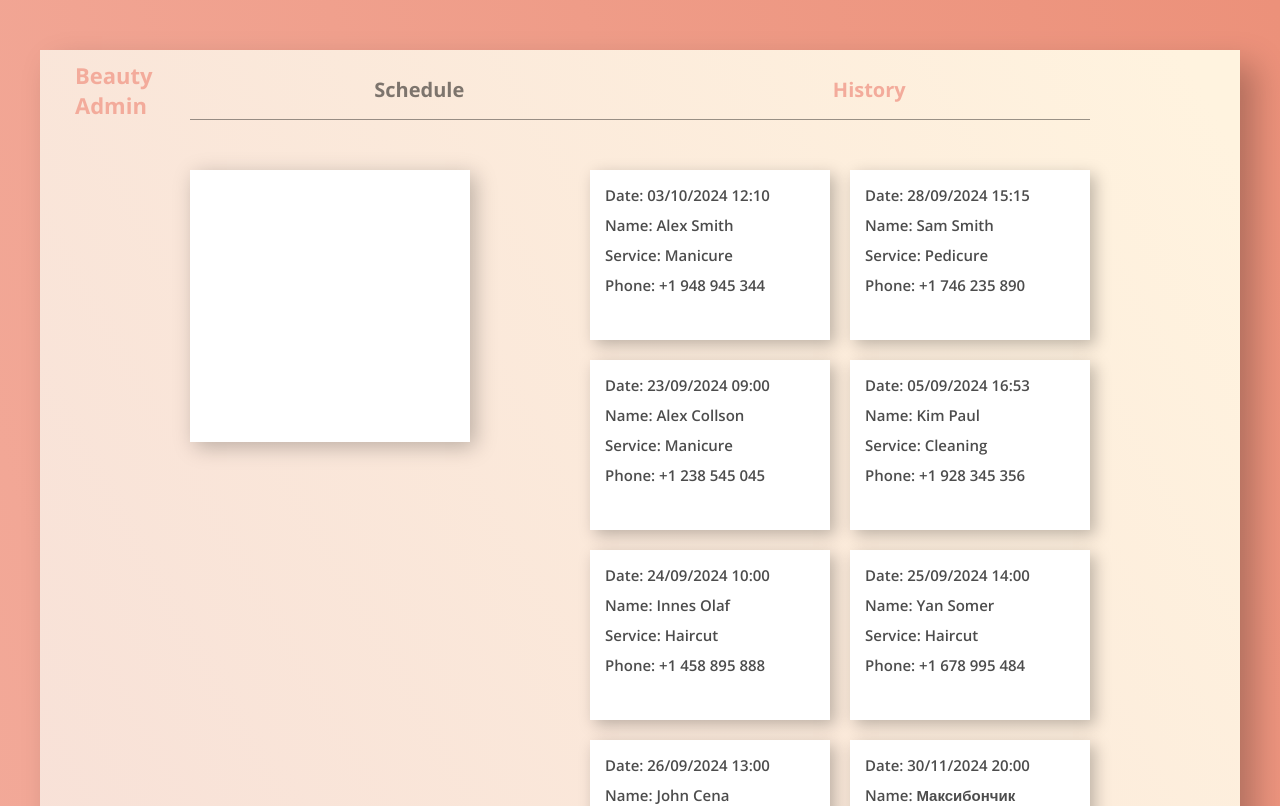
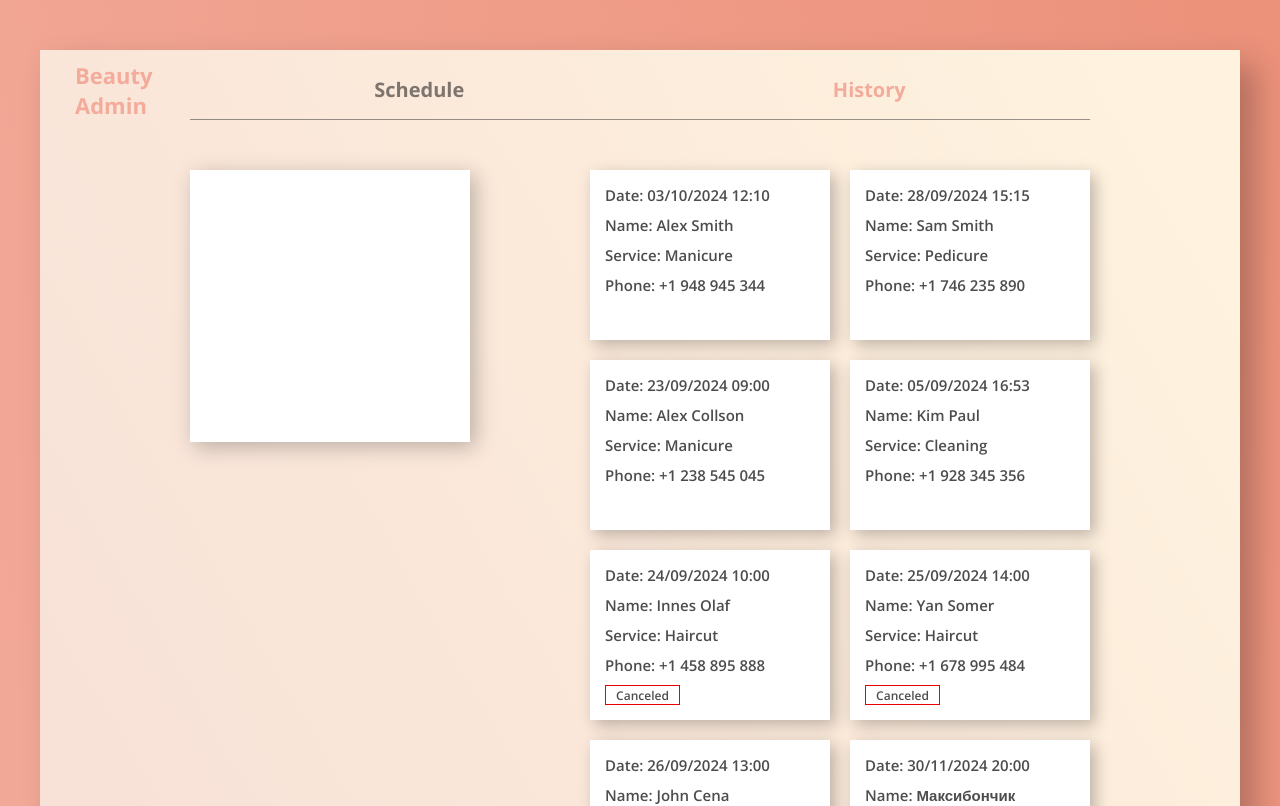
Before and after one commit to MaksimDolgonosov/Beauty_starter, a React (Create React App) app: page /history in a window 1280 px wide. Shown: the top 806 px of the page. Built offline with nearby package versions, Linux system fonts and the light colour scheme; data requests are answered from the project's data file.

Commit message:
History done

```diff
--- a/src/components/appointmentItem.tsx/AppointmentItem.tsx
+++ b/src/components/appointmentItem.tsx/AppointmentItem.tsx
@@ -17,7 +17,8 @@ const AppointmentItem = memo(({ id, date, name, service, phone, canceled, openMo
 	const [timeLeft, setTimeLeft] = useState<string | null>(null);
 	const { getAllActiveAppointments } = useContext(AppointmentContext);
 
-	useEffect(() => {
+
+	const timerEffect = () => {
 		const hours = dayjs(date).diff(undefined, "h");
 		const minutes = dayjs(date).diff(undefined, "m") % 60;
 		setTimeLeft(`${hours}:${minutes}`);
@@ -36,7 +37,11 @@ const AppointmentItem = memo(({ id, date, name, service, phone, canceled, openMo
 		return () => {
 			clearInterval(intervalId)
 		}
-	}, [date])
+	}
+
+
+	// useEffect(timerEffect, [date]);
+	useEffect(page == "schedual" ? timerEffect : () => { }, page == "schedual" ? [date] : []);
 
 	const formattedDate = dayjs(date).format('DD/MM/YYYY HH:mm');
 	console.log("render item");
@@ -49,7 +54,8 @@ const AppointmentItem = memo(({ id, date, name, service, phone, canceled, openMo
 				<span className="appointment__phone">Phone: {phone}</span>
 			</div>
 
-			{page === "schedual" ? !canceled ? <>
+			{page === "schedual" ?
+				!canceled ? <>
 					<div className="appointment__time">
 						<span>Time left:</span>
 						<span className="appointment__timer">{timeLeft}</span>
@@ -57,7 +63,8 @@ const AppointmentItem = memo(({ id, date, name, service, phone, canceled, openMo
 					<button className="appointment__cancel" onClick={() => {
 						openModal(id)
 					}}>Cancel</button>
-			</> : <div className="appointment__canceled">Canceled</div> : null}
+				</> : <div className="appointment__canceled">Canceled</div>
+				: canceled ? <div className="appointment__canceled">Canceled</div> : null}
 
 
 
--- a/src/components/historyList/HistoryList.tsx
+++ b/src/components/historyList/HistoryList.tsx
@@ -21,7 +21,7 @@ function HistoryList() {
 		<>
 			{loadingStatus === "loading" ? <Spinner /> :
 				allAppointments.map(item => {
-					return <AppointmentItem page="history" id={item.id} date={item.date} name={item.name} phone={item.phone} canceled={item.canceled} openModal={() => { }} service={item.service} />
+					return <AppointmentItem page="history" key={item.id} id={item.id} date={item.date} name={item.name} phone={item.phone} canceled={item.canceled} openModal={() => { }} service={item.service} />
 				})}
 		</>
 	);
```
Lines whose indentation alone changed are shown as unchanged.
